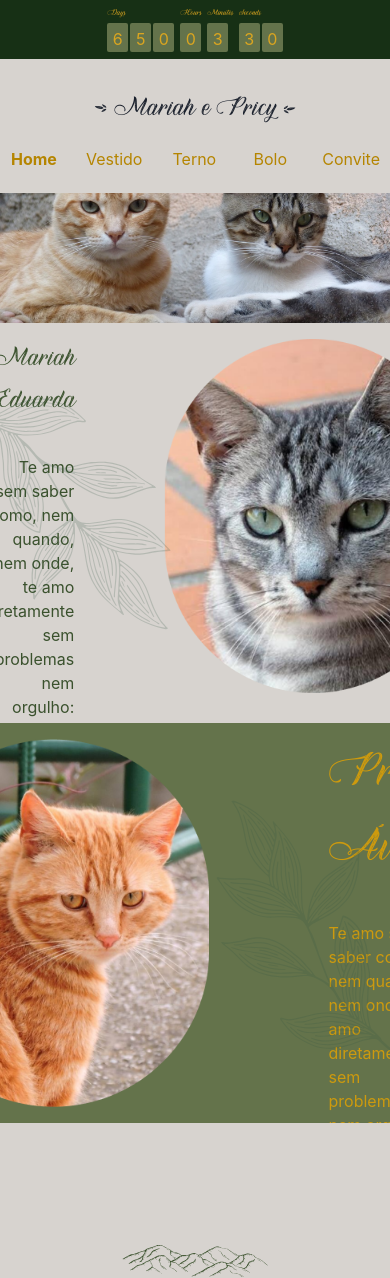
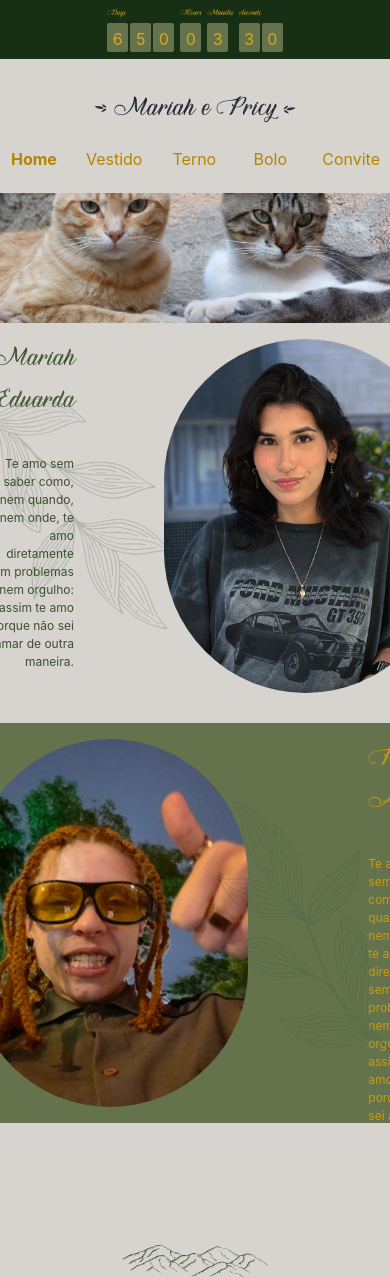
Before and after one commit to avilapricy/pricy-casamento, a Next.js app: page / in a window 390 px wide. Built offline with nearby package versions, Linux system fonts and the light colour scheme.

Commit message:
atualização
atualizando a responsividade

```diff
--- a/src/common/components/Footer/style.js
+++ b/src/common/components/Footer/style.js
@@ -6,9 +6,9 @@ export const ContainerFooter = styled.div`
     display: flex;
     padding: 122px;
     padding-bottom: 1px;
-    // @media (min-width: 375px) and (min-height: 667px){
-    //     padding: 16px;
-    // }
+    @media (max-width: 375px) and (max-height: 667px){
+        padding: 16px;
+    }
 `
 
 export const ImgFooter = styled.img`
--- a/src/common/components/ItemList/style.js
+++ b/src/common/components/ItemList/style.js
@@ -52,7 +52,7 @@ export const ImageModal = styled.img`
 // `
 
 export const Modal = styled.div`
-border: 1px solid red;
+    border: 1px solid red;
     background: transparent;
     width: 1206px;
     height: 603px;
--- a/src/common/components/Mariah/index.js
+++ b/src/common/components/Mariah/index.js
@@ -1,7 +1,7 @@
 import theme from "../../theme";
 import Typography from "../Typography";
 import { useMediaQuery } from '@chakra-ui/react'
-import { ContainerMariah, Content, Folha, Gato, Info } from "./style";
+import { ContainerMariah, Content, Folha, Duda, Info } from "./style";
 
 function Mariah() {
     const [isMobile] = useMediaQuery('(max-width: 1000px)')
@@ -12,9 +12,9 @@ function Mariah() {
             <Content>
                 <Info>
                     <Typography textAlign="end" color={theme.colors.primary.primary3} variant="secondary" type={isMobile ? "subtitle1" : "h2"}> Mariah Eduarda </Typography>
-                    <Typography textAlign="end" color={theme.colors.primary.primary3} variant="primary" type={isMobile ? "paragraphy1" : "subtitle2"} >Te amo sem saber como, nem quando, nem onde, te amo diretamente sem problemas nem orgulho: assim te amo porque não sei amar de outra maneira.</Typography>
+                    <Typography textAlign="end" color={theme.colors.primary.primary3} variant="primary" type={isMobile ? "paragraphy2" : "subtitle2"} >Te amo sem saber como, nem quando, nem onde, te amo diretamente sem problemas nem orgulho: assim te amo porque não sei amar de outra maneira.</Typography>
                 </Info>
-                <Gato src="/mariah/gato mariah.png" />
+                <Duda src="/mariah/mariah.jpeg" />
             </Content>
         </ContainerMariah>
     )
--- a/src/common/components/Mariah/style.js
+++ b/src/common/components/Mariah/style.js
@@ -7,21 +7,33 @@ export const ContainerMariah = styled.div`
     height: 400px;
     padding: 16px;
     overflow: hidden;
+
+    @media (max-width: 375px) and (max-height: 667px) {
+        height: 202px;
+    }
 `
 
 export const Content = styled.div`
     display: flex;
     gap: 90px;
+    @media (max-width: 375px) and (max-height: 667px) {
+        gap: 18px;
+    }
 `
 
-export const Gato = styled.img`
+export const Duda = styled.img`
     display: flex;
     justify-content: flex-end;
     width: 297px;
     height: 354px;
-    trasition: transform .2s;
+    border-radius: 155px;
     &:hover {
-        transform: scale(1.5);
+        transform: scale(1.3);
+        trasition: transform .6s;
+    }
+    @media (max-width: 375px) and (max-height: 667px) {
+            width: 202px;
+            height: 140px;
     }
 `
 
@@ -35,7 +47,11 @@ export const Folha = styled.img`
     width: 634px;
     height: 486px;
     top: -68.71px;
-}
+    @media (max-width: 375px) and (max-height: 667px) {
+        transform: rotate(40deg);
+        top: -145.7px;
+        width: 600px;
+    }
 `
 
 export const Info = styled.div`
@@ -44,4 +60,7 @@ export const Info = styled.div`
     flex-direction: column;
     align-itens: end;
     gap: 32px;
+    @media (max-width: 375px) and (max-height: 667px) {
+        gap: 9px;
+    }
 `
--- a/src/common/components/Pricy/index.js
+++ b/src/common/components/Pricy/index.js
@@ -1,17 +1,20 @@
 import Typography from "../Typography";
-import { ContainerPricy, Content, Gato, Folha, Info } from "./style";
+import { ContainerPricy, Content, Pri, Folha, Info } from "./style";
 import theme from "../../theme"
+import { useMediaQuery } from "@chakra-ui/react";
 
 function Pricy () {
+    const [isMobile] = useMediaQuery('(max-width: 1000px)')
+
     return(
         <ContainerPricy>
             <Folha src="/pricy/folha.svg" />
             <Content>
                 <Info>
-                    <Typography color={theme.colors.secondary.secondary3} variant="secondary" type="h2">Pricy Ávila</Typography>
-                    <Typography color={theme.colors.secondary.secondary3} variant="primary" type="subtitle">Te amo sem saber como, nem quando, nem onde, te amo diretamente sem problemas nem orgulho: assim te amo porque não sei amar de outra maneira.</Typography>
+                    <Typography color={theme.colors.secondary.secondary3} variant="secondary" type={isMobile ? "subtitle1" : "h2"}>Pricy Ávila</Typography>
+                    <Typography color={theme.colors.secondary.secondary3} variant="primary" type={isMobile ? "paragraphy2" : "subtitle2"}>Te amo sem saber como, nem quando, nem onde, te amo diretamente sem problemas nem orgulho: assim te amo porque não sei amar de outra maneira.</Typography>
                 </Info>
-            <Gato src="/pricy/gato pricila.png"/>
+                <Pri src="/pricy/pp.jpeg"/>
             </Content>
         </ContainerPricy>
     )
--- a/src/common/components/Pricy/style.js
+++ b/src/common/components/Pricy/style.js
@@ -11,18 +11,30 @@ export const ContainerPricy = styled.div`
         padding: 16px;
         position: relative;
         overflow: hidden;
+        @media (max-width: 375px) and (max-height: 667px) {
+            height: 202px;
+        }
 `
 
 export const Content = styled.div`
     display: flex;
     flex-direction: row-reverse;
     gap: 120px;
+    @media (max-width: 375px) and (max-height: 667px) {
+        gap: 18px;
+    }
 `
 
-export const Gato = styled.img`
+export const Pri = styled.img`
     trasition: transform .2s;
+    border-radius: 150px;
     &:hover {
-        transform: scale(1.5);
+        transform: scale(1.3);
+        trasition: transform .6s;
+    }
+    @media (max-width: 375px) and (max-height: 667px) {
+        width: 202px;
+        height: 140px;
     }
 `
 
@@ -37,6 +49,11 @@ export const Folha = styled.img`
     top: 11px;
     width: 552px;
     height: 439px;
+    @media (max-width: 375px) and (max-height: 667px) {
+        transform: rotate(-135deg);
+        top: -97px;
+        width: 483px;
+    }
 `
 
 export const Info = styled.div`
@@ -45,4 +62,7 @@ export const Info = styled.div`
     flex-direction: column;
     align-itens: end;
     gap: 32px;
+    @media (max-width: 375px) and (max-height: 667px) {
+        gap: 9px;
+    }
 `
```
Also changed, not shown: public/banner/baner.jpeg (added), public/pricy/pp.jpeg (added).
